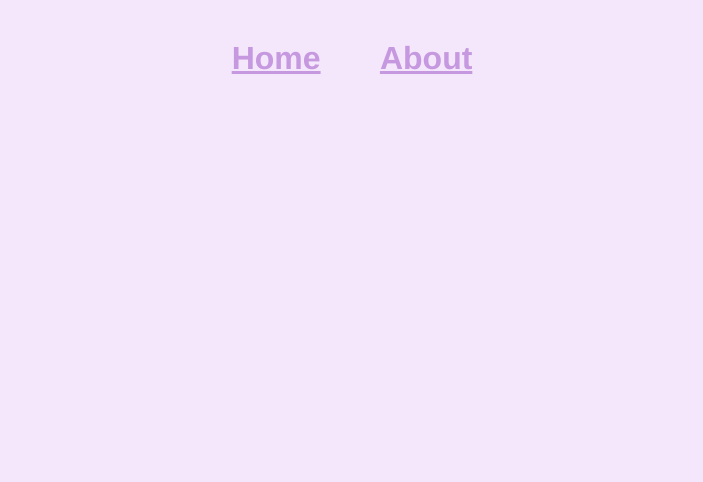
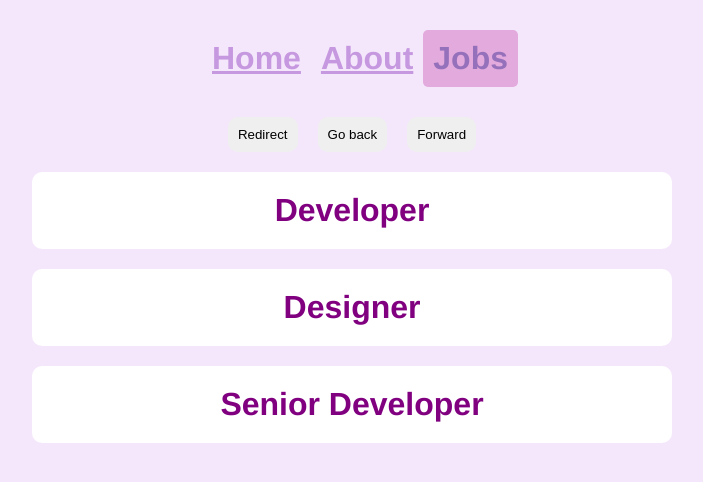
Before and after one commit to Murasakinosora/LearningVue, a Vue app in the folder CLI_tutorial/modal-project/: page /jobs in a window 1280 px wide. Before the commit this address had no page. Shown: the top 482 px of the page, without its empty margins (288-991 px from the left). Built offline with nearby package versions, Linux system fonts and the light colour scheme.

Commit message:
Learned about redirects, passing params on router-link, using of the history feature and catching all 404 errors on route

```diff
--- a/CLI_tutorial/modal-project/src/App.vue
+++ b/CLI_tutorial/modal-project/src/App.vue
@@ -5,9 +5,15 @@
       <div class="test">
         <router-link to="/">Home</router-link>
         <router-link :to="{ name: 'About' }">About</router-link>
+        <router-link :to="{ name: 'Jobs' }">Jobs</router-link>
         <!--data binded the name value for ease of editing in the future-->
       </div>
     </div>
+
+    <button @click="red">Redirect</button>
+    <button @click="gob">Go back</button>
+    <button @click="forw">Forward</button>
+
     <router-view />
   </div>
 </template>
@@ -24,6 +30,19 @@ To reference the input field on the event handler use this.$refs.refName
 export default {
   data() {
     return {};
+  },
+  methods: {
+    red() {
+      //pushing a new route to redirect using the same format on router-link
+      this.$router.push({ name: "Home" });
+    },
+    //$router is used when we want to move from page to page, $route is used to access details of the current route
+    gob() {
+      this.$router.go(-1); // negative number means go back -1 page on history
+    },
+    forw() {
+      this.$router.go(+1);
+    },
   },
 };
 </script>
@@ -62,4 +81,10 @@ h1 {
 body {
   margin: 0;
 }
+button {
+  margin: 0 10px;
+  padding: 10px;
+  border: none;
+  border-radius: 10px;
+}
 </style>
--- a/CLI_tutorial/modal-project/src/router/index.js
+++ b/CLI_tutorial/modal-project/src/router/index.js
@@ -1,7 +1,9 @@
 import { createRouter, createWebHistory } from "vue-router";
 import Home from "../views/Home.vue"; // Example component
 import About from "../views/About.vue"; // Example component
-
+import Jobs from "../views/jobs/Jobs.vue";
+import JobDetails from "../views/jobs/JobDetails.vue";
+import Notfound from "../views/404.vue";
 const routes = [
   {
     path: "/",
@@ -13,6 +15,30 @@ const routes = [
     name: "About",
     component: About,
   },
+  {
+    path: "/jobs",
+    name: "Jobs",
+    component: Jobs,
+  },
+  {
+    //no matter the id, this route will show the job details component
+    path: "/jobs/:id",
+    name: "JobDetails",
+    component: JobDetails,
+    // when params are use on v-binded :to we can receive the params as a prop on the component receiving it
+    props: true,
+  },
+  //redirect
+  {
+    path: "/all-jobs",
+    redirect: "/jobs",
+  },
+  //catchall 404 , patch catches everything that does not match all routes before it
+  {
+    path: "/:catchAll(.*)",
+    name: "404",
+    component: Notfound,
+  },
 ];
 
 const router = createRouter({
--- /dev/null
+++ b/CLI_tutorial/modal-project/src/views/404.vue
@@ -0,0 +1,15 @@
+<template>
+  <data class="yes">
+    <h1>404 not found</h1>
+  </data>
+</template>
+
+<script>
+export default {};
+</script>
+
+<style>
+.yes h1 {
+  font-size: 5rem;
+}
+</style>
--- /dev/null
+++ b/CLI_tutorial/modal-project/src/views/jobs/JobDetails.vue
@@ -0,0 +1,25 @@
+<!--Route parameters format -> /jobs/[id] -> route parameter /jobs/:id-->
+<template>
+  <div>
+    <h1>Job details</h1>
+    <!--$route contains all the details of the current route including the id-->
+    <p>The job id is {{ id }}</p>
+    <p>Job description: {{}}</p>
+  </div>
+</template>
+
+<script>
+export default {
+  props: ["id"],
+  // As props on the router component is true for JobDetails component, we can just receive the id as props
+  //   data() {
+  //     return {
+  //       //we need to put this in front when declaring inside the data function
+  //       id: this.$route.params.id,
+  //     };
+  //   },
+};
+</script>
+
+<style>
+</style>
--- /dev/null
+++ b/CLI_tutorial/modal-project/src/views/jobs/Jobs.vue
@@ -0,0 +1,61 @@
+<template>
+  <div>
+    <div v-for="job in jobs" :key="job.id">
+      <!--Adding params on the attributed binded to allows us to direct to the right link/rout eg /job/[id]-->
+      <!---->
+      <router-link
+        :to="{
+          name: 'JobDetails',
+          params: { id: job.id },
+        }"
+        class="job"
+      >
+        <h1>{{ job.title }}</h1>
+      </router-link>
+    </div>
+  </div>
+</template>
+
+<script>
+export default {
+  data() {
+    return {
+      jobs: [
+        {
+          title: "Developer",
+          id: 1,
+          description: "lorem",
+        },
+        {
+          title: "Designer",
+          id: 2,
+          description: "lorem",
+        },
+        {
+          title: "Senior Developer",
+          id: 3,
+          description: "lorem",
+        },
+      ],
+    };
+  },
+};
+</script>
+
+<style>
+.job {
+  text-decoration: none;
+}
+.job h1 {
+  max-width: 600px;
+  padding: 20px;
+  background: white;
+  margin: 20px auto;
+  text-align: center;
+  border-radius: 10px;
+}
+.job h1:hover {
+  background: rgb(170, 70, 170);
+  color: white;
+}
+</style>
```
